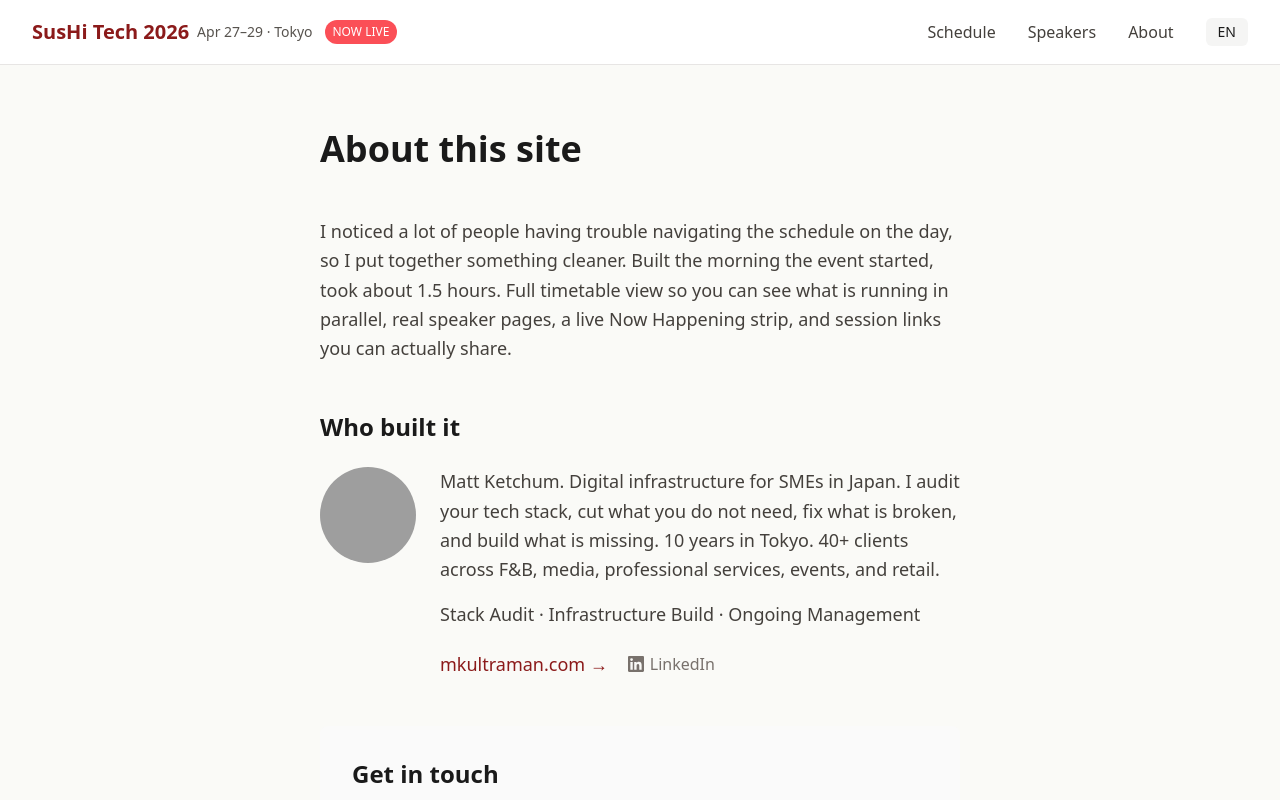
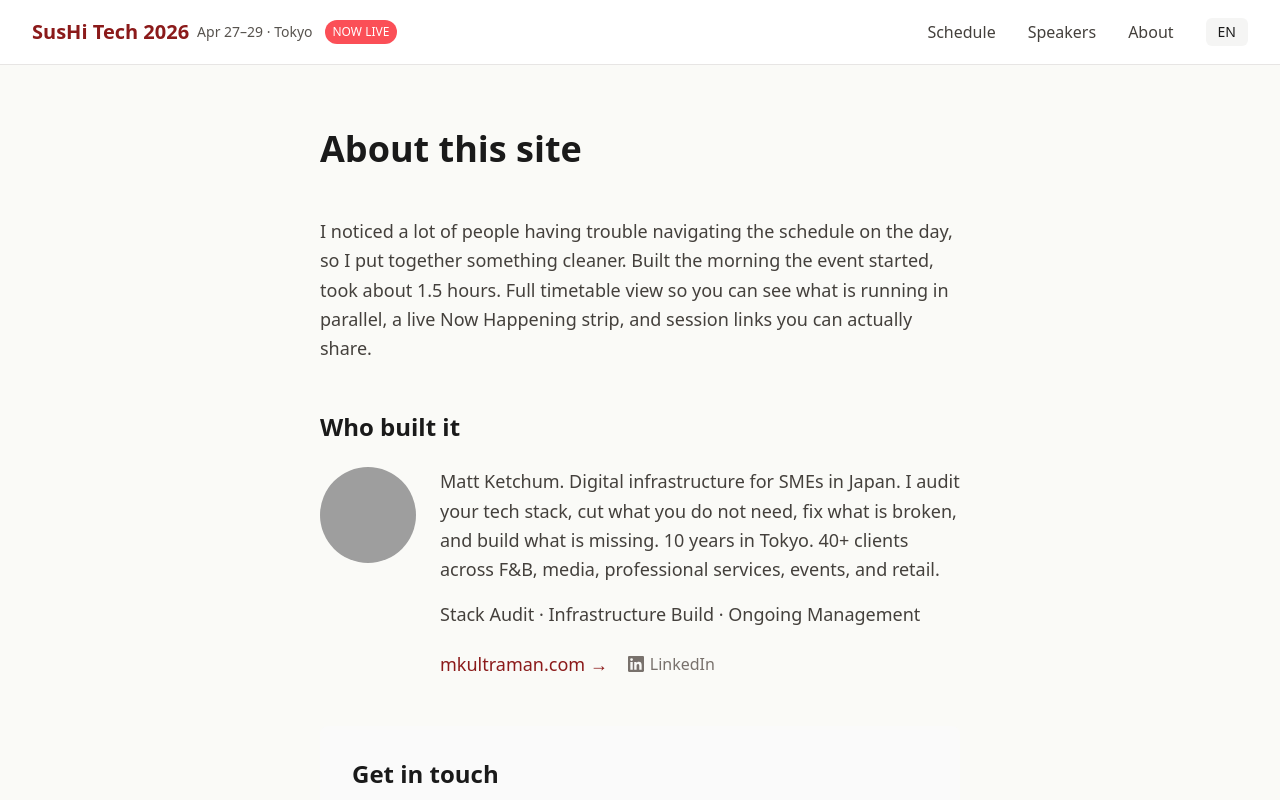
Before and after one commit to tyrannosaurusjr/sushitech-schedule, a Next.js app: page /about in a window 1280 px wide. Shown: the top 800 px of the page. Built offline with nearby package versions, Linux system fonts and the light colour scheme; grey boxes are pictures that could not be loaded.

Commit message:
fix: remove speaker pages claim from about copy

```diff
--- a/app/about/page.tsx
+++ b/app/about/page.tsx
@@ -23,7 +23,7 @@ export default function AboutPage() {
             <p className="text-neutral-700 leading-relaxed text-lg">
               I noticed a lot of people having trouble navigating the schedule on the day, so I put
               together something cleaner. Built the morning the event started, took about 1.5 hours.
-              Full timetable view so you can see what is running in parallel, real speaker pages,
+              Full timetable view so you can see what is running in parallel,
               a live Now Happening strip, and session links you can actually share.
             </p>
           </section>
```
